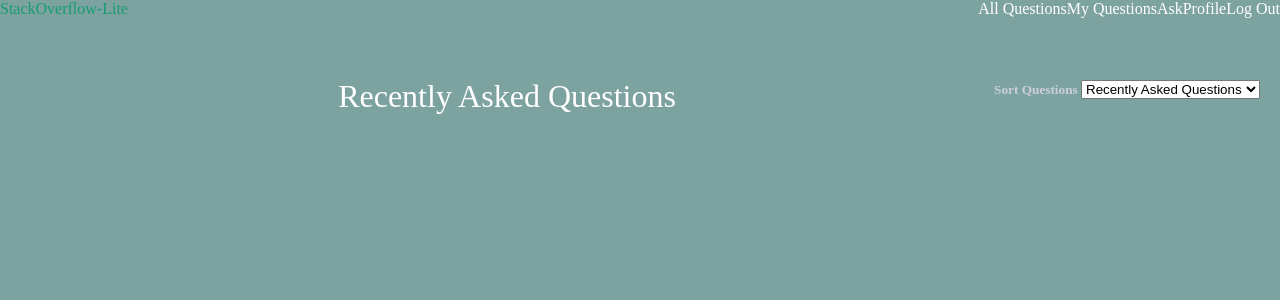
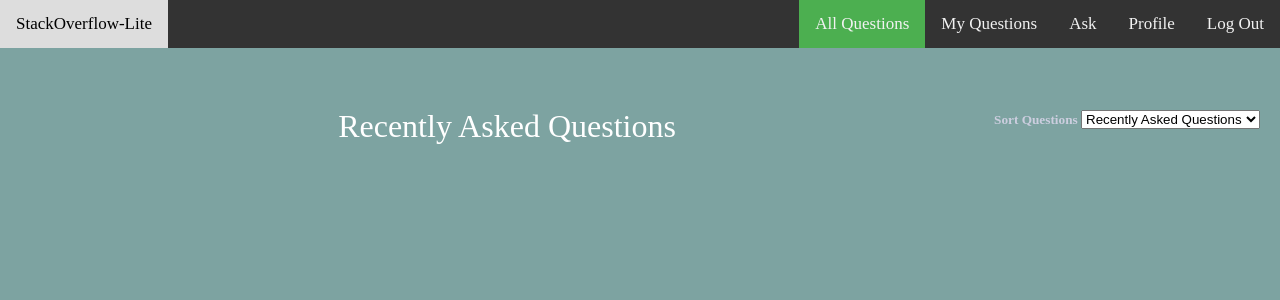
Before and after one commit to Bluey95/StackOverFlowLite-FrontEnd-, a PHP site: page /index.html in a window 1280 px wide. Shown: the top 300 px of the page. Run offline with PHP 8.4, Linux system fonts and the light colour scheme; some web fonts are replaced.

Commit message:
Refactor UI

```diff
--- a/static/css/style.css
+++ b/static/css/style.css
@@ -530,3 +530,55 @@ color: #ffffff;
   /* // Extra large devices (large desktops, 1200px and up) */
 @media only screen and (min-width: 1200px) {
 }
+
+
+.topnav {
+  overflow: hidden;
+  background-color: #333;
+}
+
+.topnav a {
+  float: left;
+  display: block;
+  color: #f2f2f2;
+  text-align: center;
+  padding: 14px 16px;
+  text-decoration: none;
+  font-size: 17px;
+}
+
+.topnav a:hover {
+  background-color: #ddd;
+  color: black;
+}
+
+.active {
+  background-color: #4CAF50;
+  color: white;
+}
+
+.topnav .icon {
+  display: none;
+}
+
+@media screen and (max-width: 600px) {
+  .topnav a:not(:first-child) {display: none;}
+  .topnav a.icon {
+    float: right;
+    display: block;
+  }
+}
+
+@media screen and (max-width: 600px) {
+  .topnav.responsive {position: relative;}
+  .topnav.responsive .icon {
+    position: absolute;
+    right: 0;
+    top: 0;
+  }
+  .topnav.responsive a {
+    float: none;
+    display: block;
+    text-align: left;
+  }
+}
```
